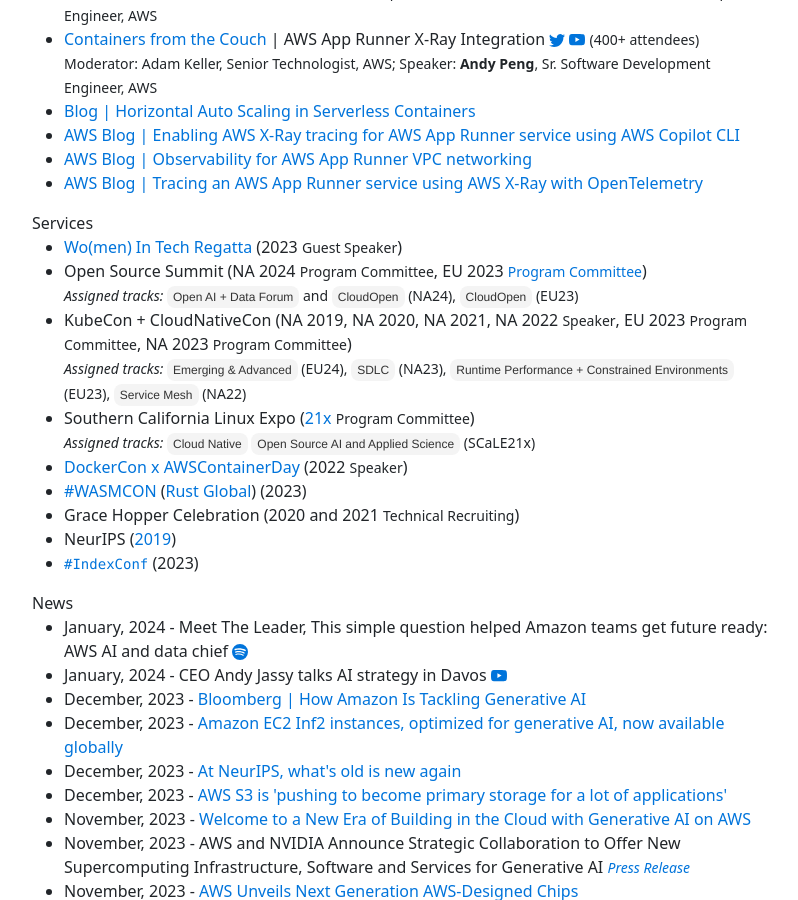
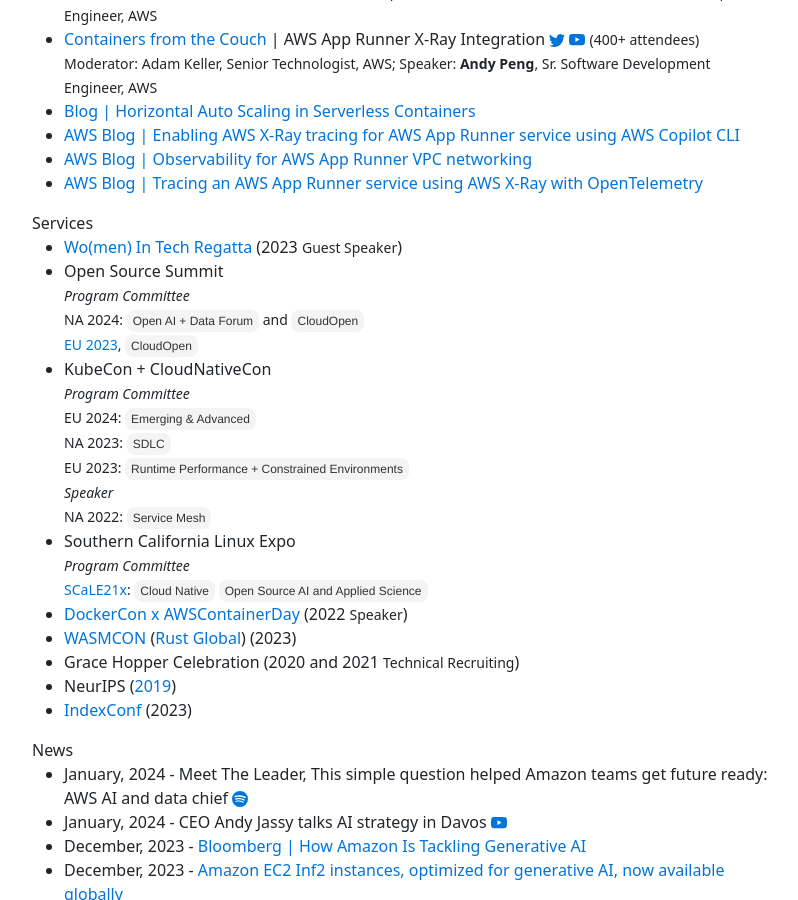
Before and after one commit to gfw001/gfw001.github.io, a Jekyll site: the page index.html, which Jekyll copies as it is, in a window 1280 px wide and 900 px high, scrolled down 1348 px. Shown: the whole window, without its empty margins (50-848 px from the left). Built offline with Jekyll 4.4.1, drawn with Linux system fonts in a browser that asks for light colours.

Commit message:
Update index.html

```diff
--- a/index.html
+++ b/index.html
@@ -310,22 +310,30 @@
 		<a href="https://www.womenintechregatta.com/links">Wo(men) In Tech Regatta</a> (2023 <small>Guest Speaker</small>)
 	</li>
 	<li>
-		Open Source Summit (NA 2024 <small>Program Committee</small>, EU 2023 <small><a href="https://events.linuxfoundation.org/archive/2023/open-source-summit-europe/program/program-committee/">Program Committee</a></small>)<br>
-		<small><i>Assigned tracks:</i> <button>Open AI + Data Forum</button> and <button>CloudOpen</button> (NA24), <button>CloudOpen</button> (EU23)</small>
+		Open Source Summit<br>
+		<small><i>Program Committee</i></small><br>
+			<small>NA 2024: <button>Open AI + Data Forum</button> and <button>CloudOpen</button></small><br>
+			<small><a href="https://events.linuxfoundation.org/archive/2023/open-source-summit-europe/program/program-committee/">EU 2023</a>, <button>CloudOpen</button></small>
 	</li>
 	<li>
-		KubeCon + CloudNativeCon (NA 2019, NA 2020, NA 2021, NA 2022 <small>Speaker</small>, EU 2023 <small>Program Committee</small>, NA 2023 <small>Program Committee</small>)<br>
-		<small><i>Assigned tracks:</i> <button>Emerging & Advanced</button> (EU24), <button>SDLC</button> (NA23), <button>Runtime Performance + Constrained Environments</button> (EU23), <button>Service Mesh</button> (NA22)</small> <br>
+		KubeCon + CloudNativeCon <br>
+		<small><i>Program Committee</i></small><br>
+			<small>EU 2024: <button>Emerging & Advanced</button></small><br>
+			<small>NA 2023: <button>SDLC</button></small><br>
+			<small>EU 2023: <button>Runtime Performance + Constrained Environments</button></small><br>
+		<small><i>Speaker</i></small><br>
+			<small>NA 2022: <button>Service Mesh</button></small>
 	</li>
 	<li>
-		Southern California Linux Expo (<a href="https://www.socallinuxexpo.org/scale/21x">21x</a> <small>Program Committee</small>)<br>
-		<small><i>Assigned tracks:</i> <button>Cloud Native</button> <button>Open Source AI and Applied Science</button> (SCaLE21x)</small>
+		Southern California Linux Expo <br>
+		<small><i>Program Committee</i></small><br>
+		<small><a href="https://www.socallinuxexpo.org/scale/21x">SCaLE21x</a>: <button>Cloud Native</button> <button>Open Source AI and Applied Science</button></small>
 	</li>
 	<li>
 		<a href="https://awscontainerdaydocker.splashthat.com/">DockerCon x AWSContainerDay</a> (2022 <small>Speaker</small>)
 	</li>
 	<li>
-		<a href="https://events.linuxfoundation.org/wasmcon/">#WASMCON</a> (<a href="https://foundation.rust-lang.org/events/rust-global-wasmcon-2023/">Rust Global</a>) (2023)
+		<a href="https://events.linuxfoundation.org/wasmcon/">WASMCON</a> (<a href="https://foundation.rust-lang.org/events/rust-global-wasmcon-2023/">Rust Global</a>) (2023)
 	</li>
 	<li>
 		Grace Hopper Celebration (2020 and 2021 <small>Technical Recruiting</small>)
@@ -334,7 +342,7 @@
 		NeurIPS (<a href="https://nips.cc/Conferences/2019">2019</a>)
 	</li>
 	<li>
-		<a href="https://rockset.com/index-conf"><code>#IndexConf</code></a> (2023)
+		<a href="https://rockset.com/index-conf">IndexConf</a> (2023)
 	</li>
 	</ul>
 
```
